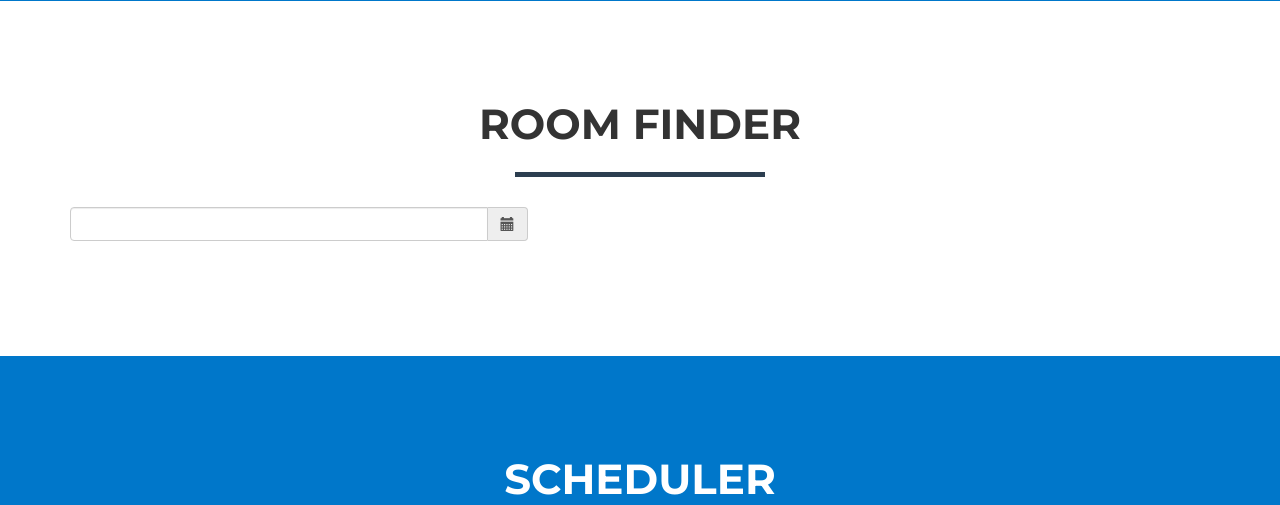
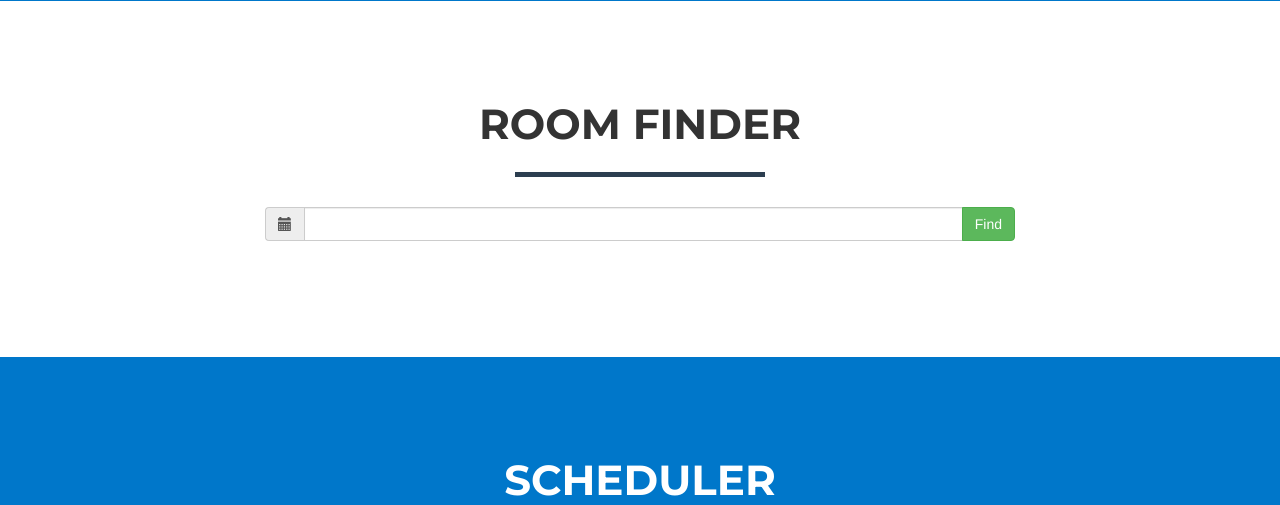
Before and after one commit to jipson7/uoit-tools, a Flask app: page / in a window 1280 px wide. Shown: the part 765-1270 px from the top of the page. Run offline with Flask 2, Linux system fonts and the light colour scheme; some libraries are stand-ins or nearby versions.

Commit message:
Send date to server and prepare to parse it an use it to find rooms

```diff
--- a/uoit_tools/templates/index.html
+++ b/uoit_tools/templates/index.html
@@ -98,12 +98,18 @@
                 </div>
             </div>
             <div class="row">
-                <div class='col-sm-5'>
+                <div class='col-sm-8 col-sm-offset-2 col-xs-12'>
                     <div class="form-group">
                         <div class='input-group date' id='roomfinder-datetime'>
-                            <input type='text' class="form-control" />
                             <span class="input-group-addon">
                                 <span class="glyphicon glyphicon-calendar"></span>
+                            </span>
+                            <input type='text' class="form-control" />
+                            <span class="input-group-btn">
+                                <button type='button'
+                                        class='btn btn-success'
+                                        onclick='roomFind();'>Find
+                                </button>
                             </span>
                         </div>
                     </div>
--- a/uoit_tools/views/main.py
+++ b/uoit_tools/views/main.py
@@ -1,4 +1,4 @@
-from flask import Blueprint, render_template
+from flask import Blueprint, render_template, request
 from uoit_tools.models import Course, Day
 
 main = Blueprint('main', __name__)
@@ -7,9 +7,8 @@ main = Blueprint('main', __name__)
 def home_get():
     return render_template('index.html'), 200
 
-
-@main.route('/dbtest', methods=['GET'])
-def test_get():
-    test_course = Course.query.filter_by(code='3010U').first()
-    print(dir(test_course))
-    return test_course.code, 200
+@main.route('/roomfinder', methods=['GET'])
+def find_rooms():
+    find_date = request.args.get('date', None)
+    print(find_date)
+    return 'OK', 200
```
Also changed, not shown: uoit_tools/static/js/roomfinder.js (+23 -3 lines).
